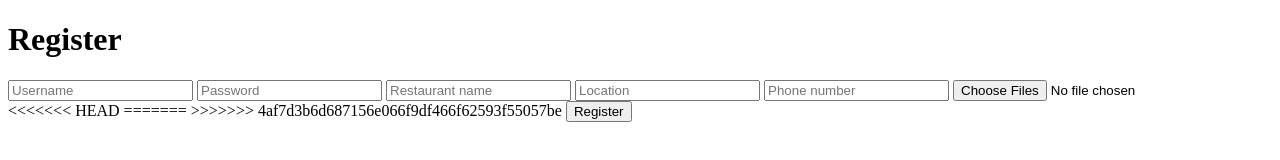
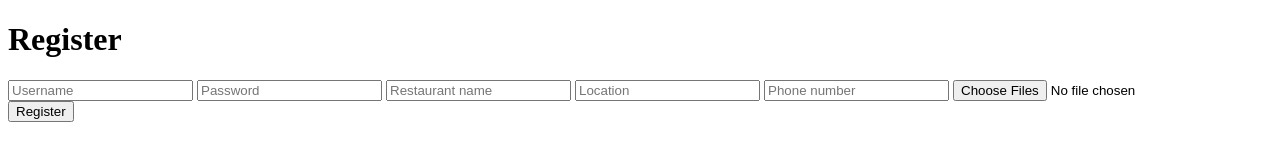
Before and after one commit to HoshenP/restaurantsDemo, a plain HTML site: page demo1/pages/register.html in a window 1280 px wide. Drawn offline with nearby package versions, Linux system fonts and the light colour scheme.

Commit message:
small fix

```diff
--- a/demo1/pages/register.html
+++ b/demo1/pages/register.html
@@ -15,10 +15,6 @@
         <input type="text" id="restaurantLocation" placeholder="Location">
         <input type="text" id="restaurantPhone" placeholder="Phone number">
         <input type="file" id="resturauntImages" accept="image/png, image/jpg" multiple>
-<<<<<<< HEAD
-=======
-
->>>>>>> 4af7d3b6d687156e066f9df466f62593f55057be
         <button id="registerBtn">Register</button>
     </div>
     <script src="https://code.jquery.com/jquery-3.7.1.min.js"
--- a/demo1/scripts/register.js
+++ b/demo1/scripts/register.js
@@ -58,10 +58,6 @@ $(document).ready(function(){
                     tempArr.push(newRestaurnt)
                     localStorage.setItem("res_users", JSON.stringify(tempArr));
                 }
-
-
-
-
                 }
             };
             reader.readAsDataURL(file);
@@ -74,4 +70,4 @@ $(document).ready(function(){
         })
 
 
-})
+});
```
